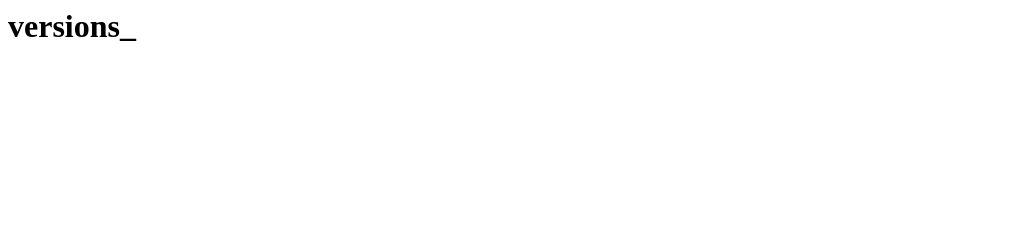
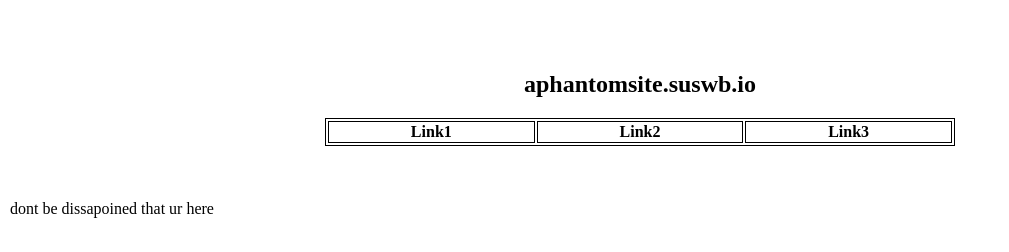
Before and after one commit to JakinBacon/suswb, a plain HTML site: page index.html in a window 1280 px wide. Shown: the whole page, without its empty margins (0-1009 px from the left). Drawn offline with Linux system fonts and the light colour scheme.

Commit message:
Main 1.3

```diff
--- a/index.html
+++ b/index.html
@@ -1 +1,38 @@
-<h1>versions_</h1>
+<!DOCTYPE html>
+<html>
+<html lang = "en">
+    <style>
+        table, th, td {
+          border:1px solid black;
+        }
+        </style>
+<head>
+    <body bgcolor="#FFFFFF" text="000000" link="0000FF" vlink="FF00FF"
+    alink="800080" leftmargin="10" topmargin="15" marginwidth="10">
+<br>
+
+<br>
+<div align="center"
+
+<p><h2>aphantomsite.suswb.io</h2></p>
+
+
+
+<table style="width:50%">
+
+    <tr>
+      <th>Link1</th>
+      <th>Link2</th>
+      <th>Link3</th>
+
+    </tr>
+  </table>
+</div>
+  <br>
+  <br>
+  <br>
+  <div align="left>"
+  <p>dont be dissapoined that ur here</p>
+  </div>
+</body>
+</html>
```
